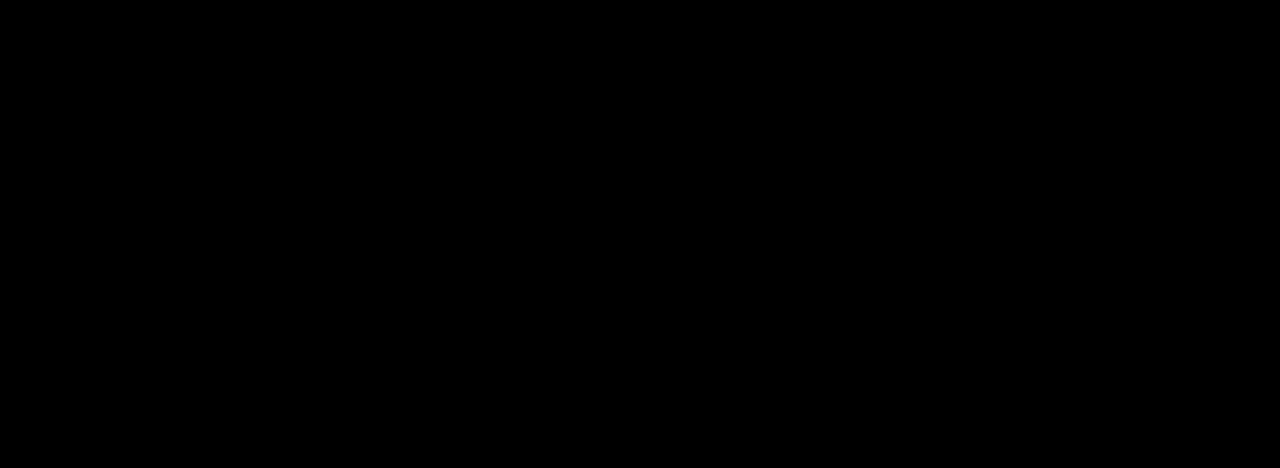
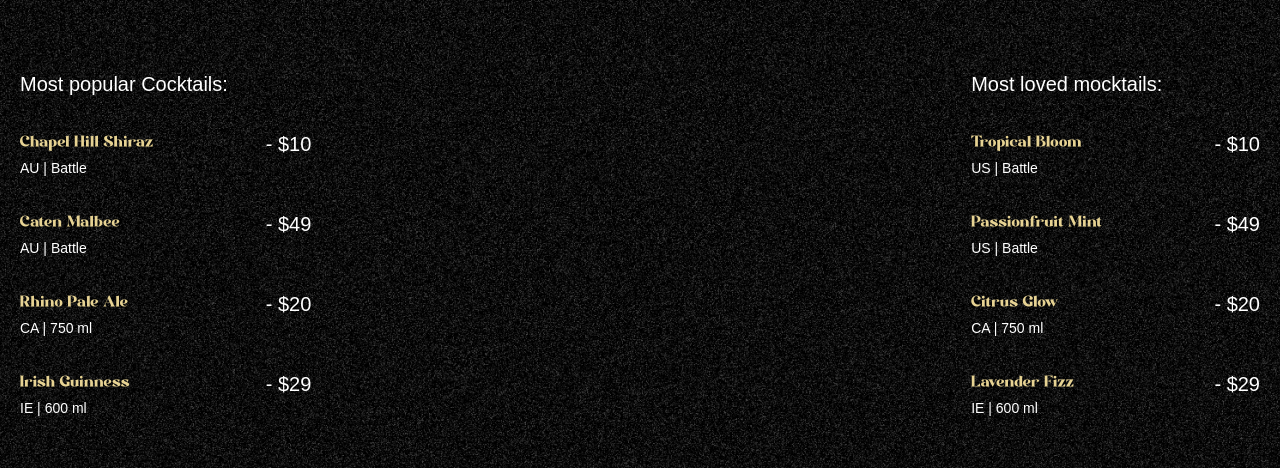
Before and after one commit to MrBaker10/gsap_cocktails, a React (Vite) app: page / in a window 1280 px wide. Shown: the part 890-1358 px from the top of the page. Built offline with nearby package versions, Linux system fonts and the light colour scheme; a web font is replaced by a local one.

Commit message:
Implement Cocktails Section

```diff
--- a/src/App.jsx
+++ b/src/App.jsx
@@ -2,6 +2,7 @@
 import gsap from "gsap";
 import Navbar from "./components/Navbar";
 import Hero from "./components/Hero";
+import Cocktails from "./components/Cocktails";
 
 gsap.registerPlugin(ScrollTrigger, SplitText);
 
@@ -10,6 +11,7 @@
         <main>
             <Navbar/>
             <Hero/>
+            <Cocktails/>
         </main>
     );
 };
--- /dev/null
+++ b/src/components/Cocktails.jsx
@@ -0,0 +1,66 @@
+import {cocktailLists, mockTailLists} from "../../constants/index.js";
+import {useGSAP} from "@gsap/react";
+import gsap from "gsap";
+
+
+const Cocktails = () => {
+
+    useGSAP(() => {
+        const parallaxTimeline = gsap.timeline({
+            scrollTrigger: {
+                trigger: '#cocktails',
+                start: 'top 30%',
+                end: 'bottom 80%',
+                scrub: true,
+            }
+        })
+        parallaxTimeline
+            .from('#c-left-leaf', {
+                x: -100, y: 100
+            })
+            .from('#c-right-leaf', {
+                x: 100, y: 100
+            })
+    })
+    return (
+        <section id="cocktails" className="noisy">
+            <img src="/images/cocktail-left-leaf.png" alt="l-leaf"
+                 id="c-left-leaf"/>
+            <img src="/images/cocktail-right-leaf.png" alt="r-leaf" id="c-right-leaf"/>
+
+            <div className="list">
+                <div className="popular">
+                    <h2>Most popular Cocktails:</h2>
+                    <ul>
+                        {cocktailLists.map(({name, country, detail, price}) => (
+                            <li key={name}>
+                                <div className="md:me-28">
+                                    <h3>{name}</h3>
+                                    <p>{country} | {detail}</p>
+                                </div>
+                                <span>- {price}</span>
+                            </li>
+                        ))}
+                    </ul>
+                </div>
+
+                <div className="loved">
+                    <h2>Most loved mocktails:</h2>
+                    <ul>
+                        {mockTailLists.map(({name, country, detail, price}) => (
+                            <li key={name}>
+                                <div className="me-28">
+                                    <h3>{name}</h3>
+                                    <p>{country} | {detail}</p>
+                                </div>
+                                <span>- {price}</span>
+                            </li>
+                        ))}
+                    </ul>
+                </div>
+            </div>
+        </section>
+    )
+}
+
+export default Cocktails;
```
